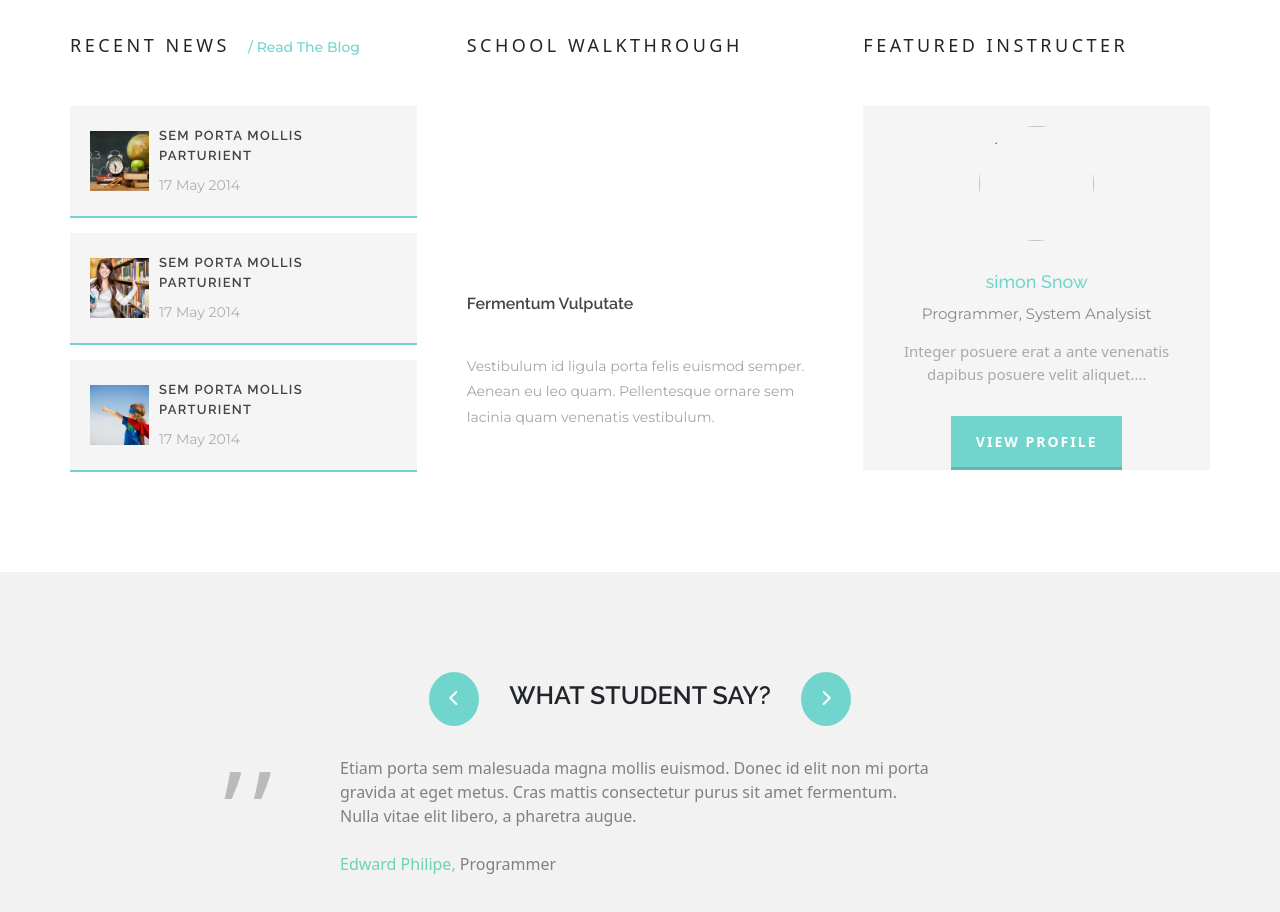
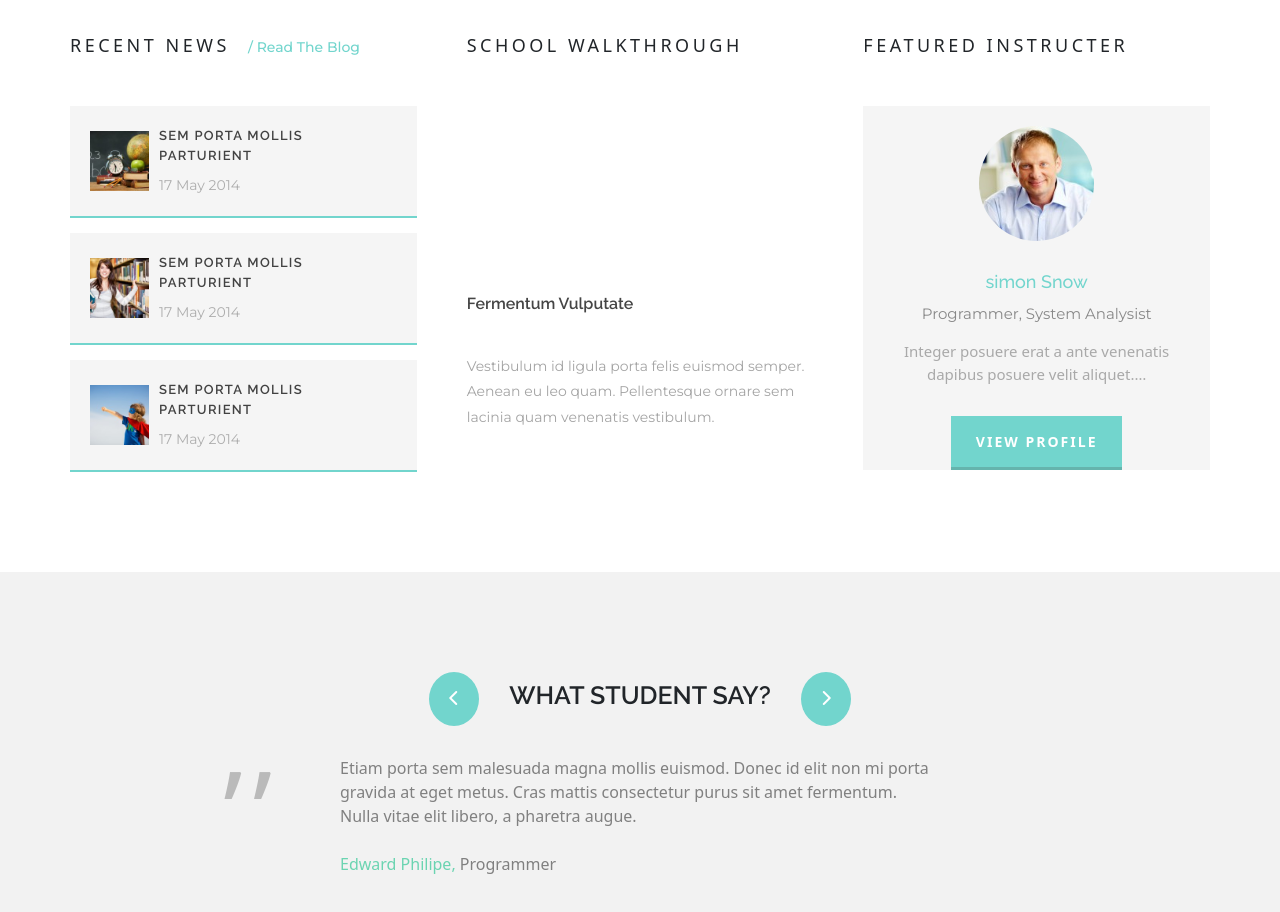
Before and after one commit to ebruBndlyva/CourseSite, a plain HTML site: page index.html in a window 1280 px wide. Shown: the part 2400-3312 px from the top of the page. Drawn offline with nearby package versions, Linux system fonts and the light colour scheme; grey boxes are pictures that could not be loaded.

Commit message:
image add

```diff
--- a/index.html
+++ b/index.html
@@ -272,7 +272,7 @@
           <div class="instr-wrapper">
            <div class="instr-head">
             <div class="instr-img">
-              <img src="" alt="">
+              <img src="./assets/Media/news-profile.jpg" alt="Profile">
             </div>
             <div class="instr-title">
               <h3>simon Snow</h3>
```
